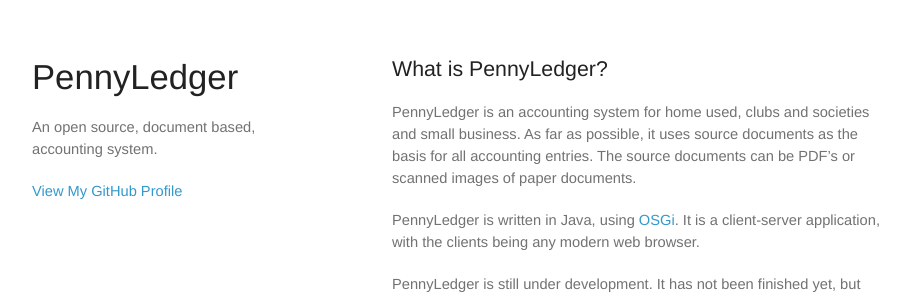
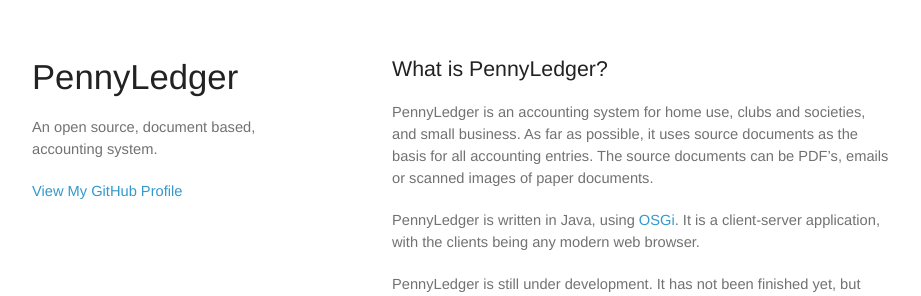
Before and after one commit to kevinau/kevinau.github.io, a Jekyll site: the page built from index.md, in a window 1280 px wide. Shown: the top 296 px of the page, without its empty margins (178-1099 px from the left). Built offline with Jekyll 4.4.1, drawn with Linux system fonts in a browser that asks for light colours.

Commit message:
Corrected minor typos.

```diff
--- a/index.md
+++ b/index.md
@@ -9,7 +9,7 @@ title: PennyLedger
 What is PennyLedger?
 ===================
 
-PennyLedger is an accounting system for home used, clubs and societies and small business.  As far as possible, it uses source documents as the basis for all accounting entries.  The source documents can be PDF's or scanned images of paper documents.
+PennyLedger is an accounting system for home use, clubs and societies, and small business.  As far as possible, it uses source documents as the basis for all accounting entries.  The source documents can be PDF's, emails or scanned images of paper documents.
 
 PennyLedger is written in Java, using [OSGi](http://wiki.osgi.org/wiki/Main_Page).  It is a client-server application, with the clients being any modern web browser.
 
```
